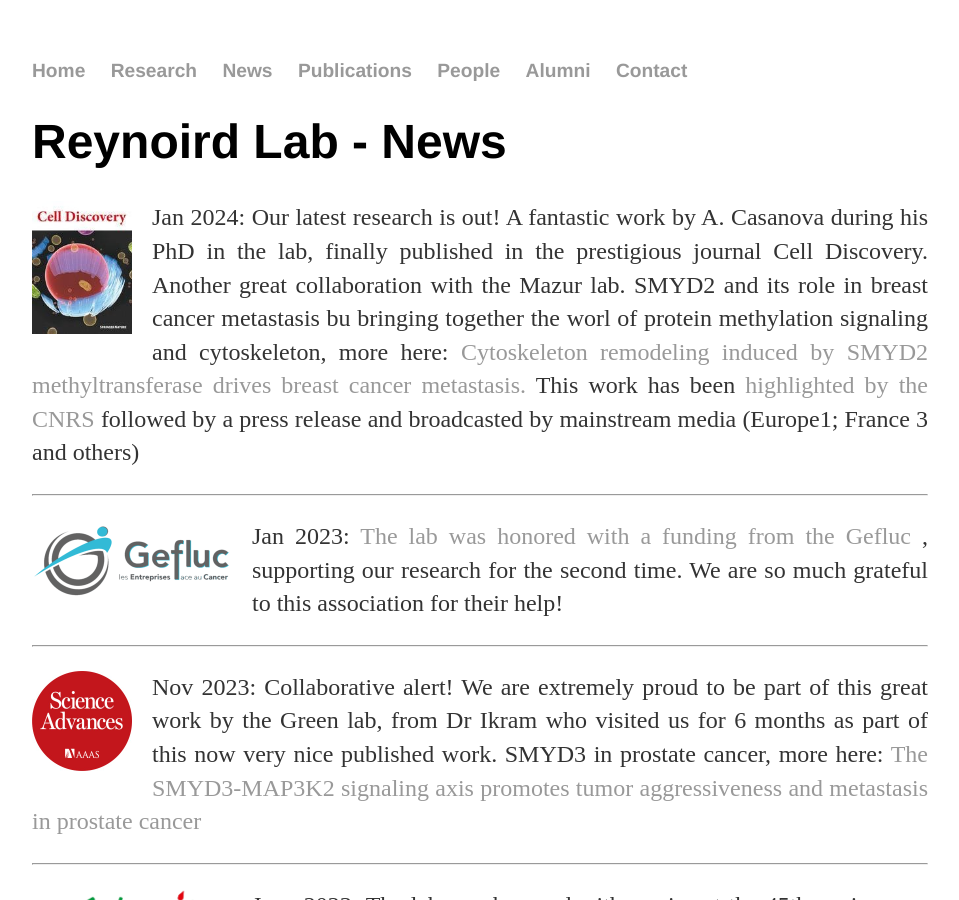
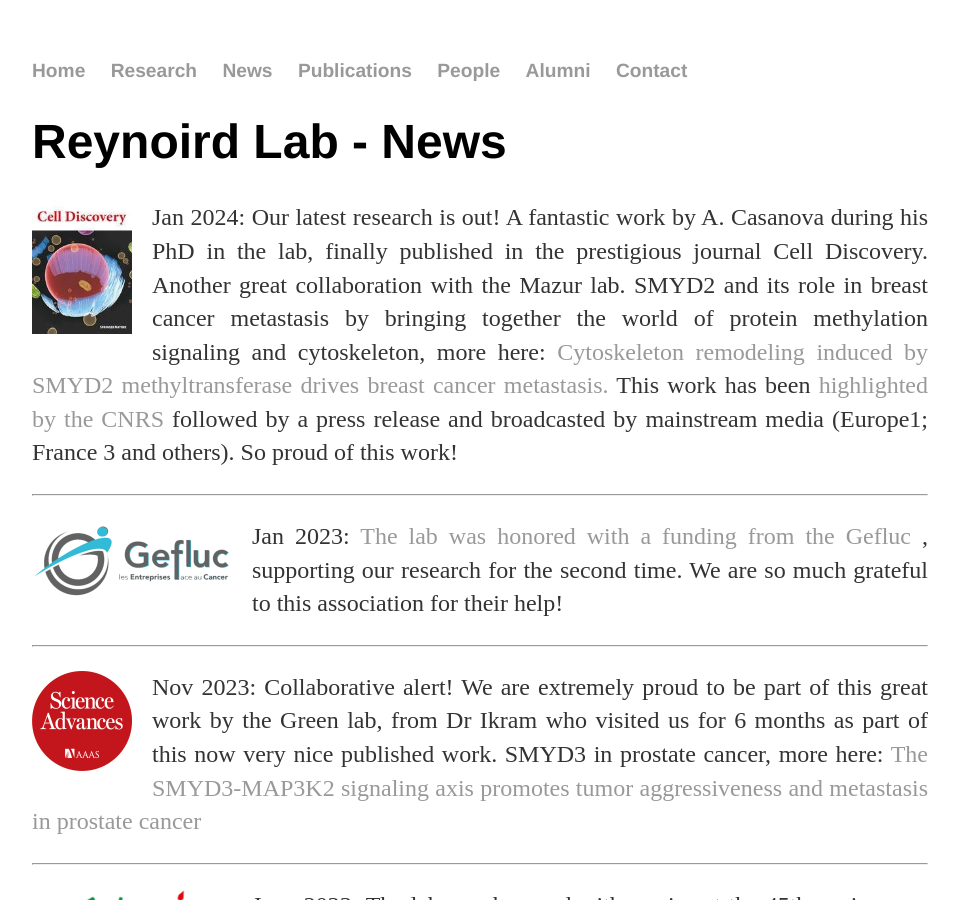
Before and after one commit to Reynoird-Lab/Reynoird-lab.github.io, a Jekyll site: the page built from News/index.html, in a window 1280 px wide and 900 px high. Shown: the whole window, without its empty margins (160-1119 px from the left). Built offline with Jekyll 4.4.1, drawn with Linux system fonts in a browser that asks for light colours; Markdown is read by kramdown in place of the engine named in the settings.

Commit message:
Update index.html

```diff
--- a/News/index.html
+++ b/News/index.html
@@ -9,8 +9,8 @@ title: News
 <div class="div-categoryContainer">
     <img src="https://reynoird-lab.github.io/Images/celldiscovery.jpg" title="Cell Discovery" width="100" style="margin: 0px 20px 10px 0px;" class="picture-left">
   	<div class="paragraph-right">
-	  <p align="justify"> Jan 2024: Our latest research is out! A fantastic work by A. Casanova during his PhD in the lab, finally published in the prestigious journal Cell Discovery. Another great collaboration with the Mazur lab. SMYD2 and its role in breast cancer metastasis bu bringing together the worl of protein methylation signaling and cytoskeleton, more here: <a href="https://link.springer.com/article/10.1038/s41421-023-00644-x?utm_source=rct_congratemailt&utm_medium=email&utm_campaign=oa_20240131&utm_content=10.1038/s41421-023-00644-x" "style="color:DARKSLATEGRAY;"> Cytoskeleton remodeling induced by SMYD2 methyltransferase drives breast cancer metastasis. </a>
-	  This work has been <a href="https://www.cnrs.fr/en/press/treatment-aggressive-breast-cancer-discovery-new-protein-involved-development-metastases" "style="color:DARKSLATEGRAY;"> highlighted by the CNRS </a> followed by a press release and broadcasted by mainstream media (Europe1; France 3 and others)</p>
+	  <p align="justify"> Jan 2024: Our latest research is out! A fantastic work by A. Casanova during his PhD in the lab, finally published in the prestigious journal Cell Discovery. Another great collaboration with the Mazur lab. SMYD2 and its role in breast cancer metastasis by bringing together the world of protein methylation signaling and cytoskeleton, more here: <a href="https://link.springer.com/article/10.1038/s41421-023-00644-x?utm_source=rct_congratemailt&utm_medium=email&utm_campaign=oa_20240131&utm_content=10.1038/s41421-023-00644-x" "style="color:DARKSLATEGRAY;"> Cytoskeleton remodeling induced by SMYD2 methyltransferase drives breast cancer metastasis. </a>
+	  This work has been <a href="https://www.cnrs.fr/en/press/treatment-aggressive-breast-cancer-discovery-new-protein-involved-development-metastases" "style="color:DARKSLATEGRAY;"> highlighted by the CNRS </a>followed by a press release and broadcasted by mainstream media (Europe1; France 3 and others). So proud of this work!</p>
 	 </div>
 </div>
 
```
